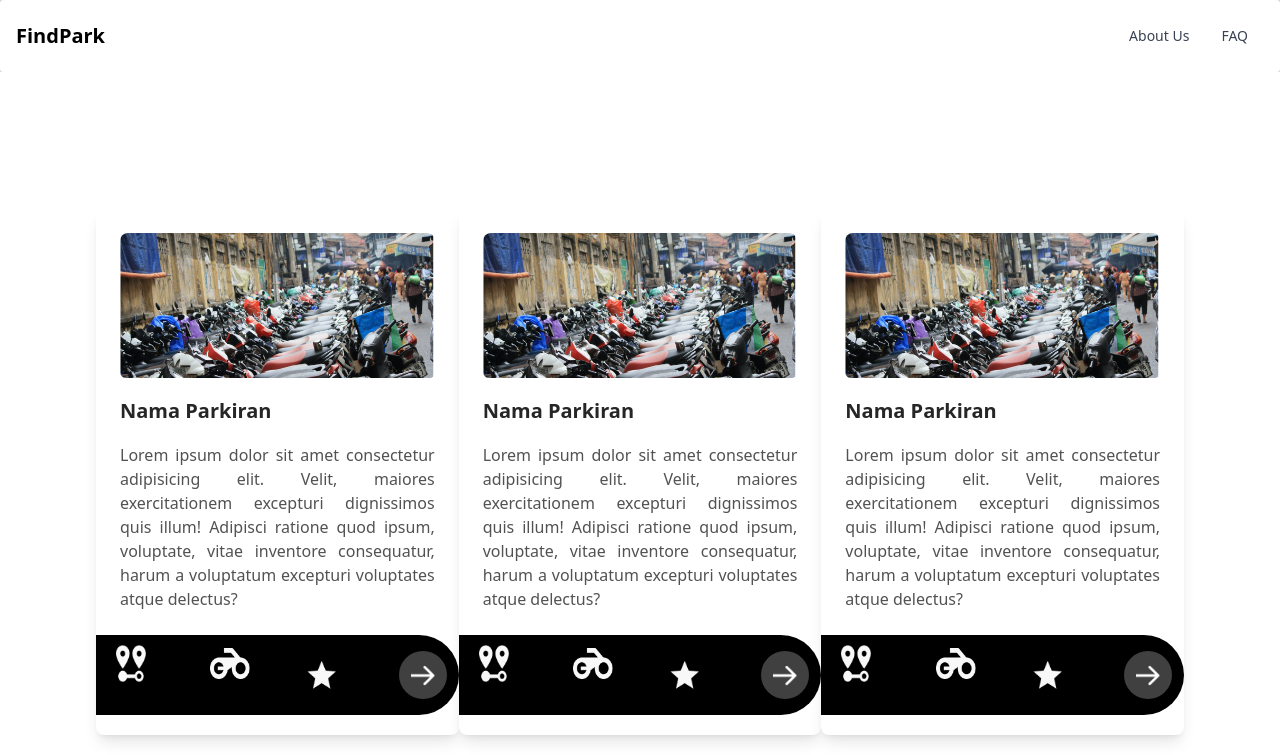
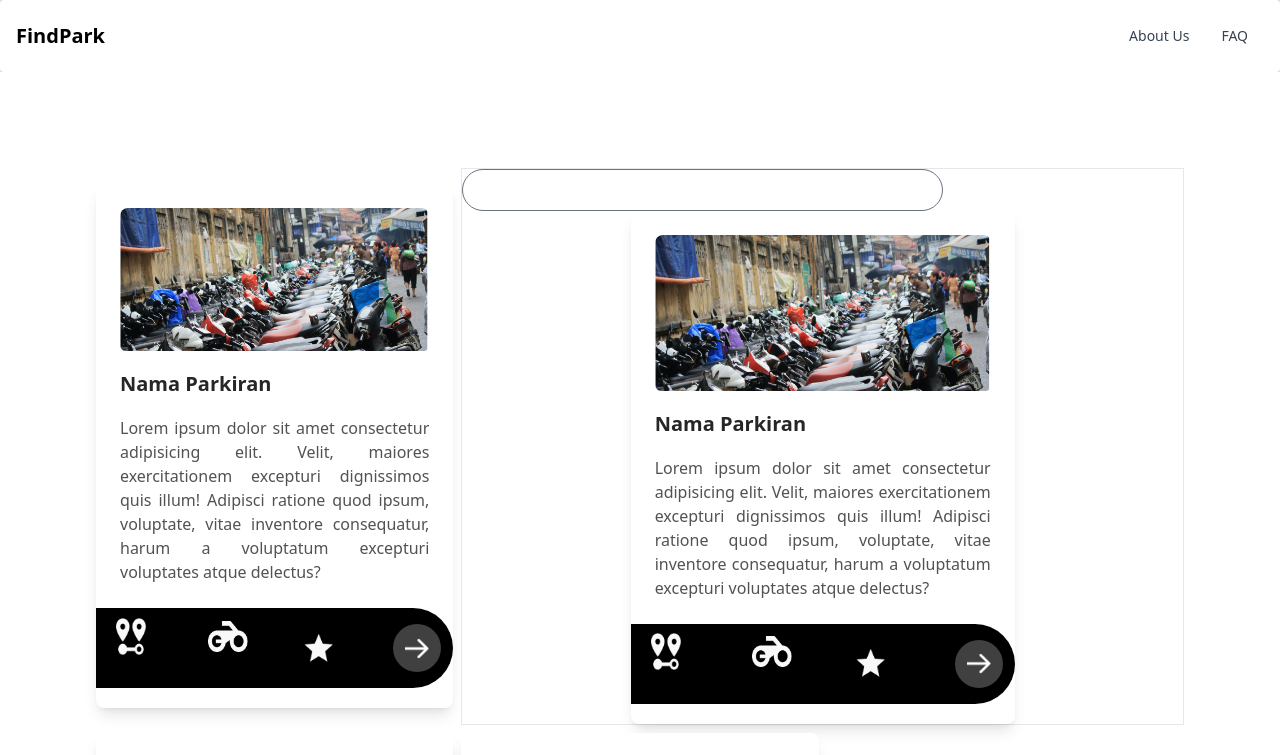
Before and after one commit to ahmadadi1415/nextfindpark, a Next.js app: page /users/home in a window 1280 px wide. Shown: the top 755 px of the page. Built offline with nearby package versions, Linux system fonts and the light colour scheme; no server answers.

Commit message:
Update login, registration, home

```diff
--- a/src/pages/login.tsx
+++ b/src/pages/login.tsx
@@ -167,7 +167,7 @@ export const loginUser = async (values: FormikValues, actions: any) => {
 	// Else login using Credentials
 
 	const loginInfo: any = await axios.post(
-		"/api/login",
+		"/api/auth/check-login",
 		JSON.stringify(values),
 		{
 			headers: {
@@ -183,14 +183,14 @@ export const loginUser = async (values: FormikValues, actions: any) => {
 		console.log("not verified");
 
 		// Redirect to verification page
-
 		if (loginInfo.data.hasVerifToken === false) {
 			const res: any = await signIn("email", {
 				email: values.email,
 				password: values.password,
-				redirect: true,
+				redirect: false,
+				callbackUrl: `${window.location.origin}`
 			});
-			res.error ? console.log(res.error) : Router.push("/verification");
+			res.error ? console.log(res) : Router.push("/verification");
 		} else {
 			console.log("Please check your email");
 			Router.push("/verification");
--- a/src/pages/registration.tsx
+++ b/src/pages/registration.tsx
@@ -5,6 +5,7 @@ import { Footer } from "@/components/footer";
 import Router from "next/router";
 import { Field, Form, Formik, FormikValues } from "formik";
 import axios from "axios";
+import { loginUser } from "./login";
 
 export default function Registration() {
 
@@ -15,7 +16,7 @@ export default function Registration() {
 	}
 
 	const registerNewUser = async (values: FormikValues, actions: any) => {
-		const res = await axios.post("/api/register",
+		const res = await axios.post("/api/auth/register",
 			JSON.stringify(values),
 			{
 				headers: {
@@ -25,7 +26,9 @@ export default function Registration() {
 			}
 		).then(async () => {
 			// Login user after registering
+			await loginUser(values, actions)
 			redirectToVerification()
+
 		}).catch(error => console.log(error))
 	}
 
@@ -61,7 +64,7 @@ export default function Registration() {
 							if (values.password.length < 8) {
 								errors.password = "Password at least has 8 characters"
 							}
-							else if (values.confirmation !== values.password) {
+							else if (values.confirmation !== values.password ) {
 								errors.confirmation == "Confirmation password is different with password"
 							}
 							return errors
--- a/src/pages/users/home.tsx
+++ b/src/pages/users/home.tsx
@@ -13,9 +13,16 @@ export default function Home() {
     <>
       <Navbar />
       <div>
-        <main className="p-24 flex flex-col-3 items-center justify-between min-h-screen bg-white">
-          <div>
+        <main className="p-24 grid grid-cols-3 items-center justify-between min-h-screen bg-white gap-2">
+          <div className="">
             <Recomcard />
+          </div>
+          <div className='border container col-span-2'>
+            <div className=''>
+              <input className='form-input rounded-full w-4/6 mx-auto' type="search" name="" id="" />
+            <Recomcard />
+            </div>
+
           </div>
           <div>
             <Recomcard />
```
